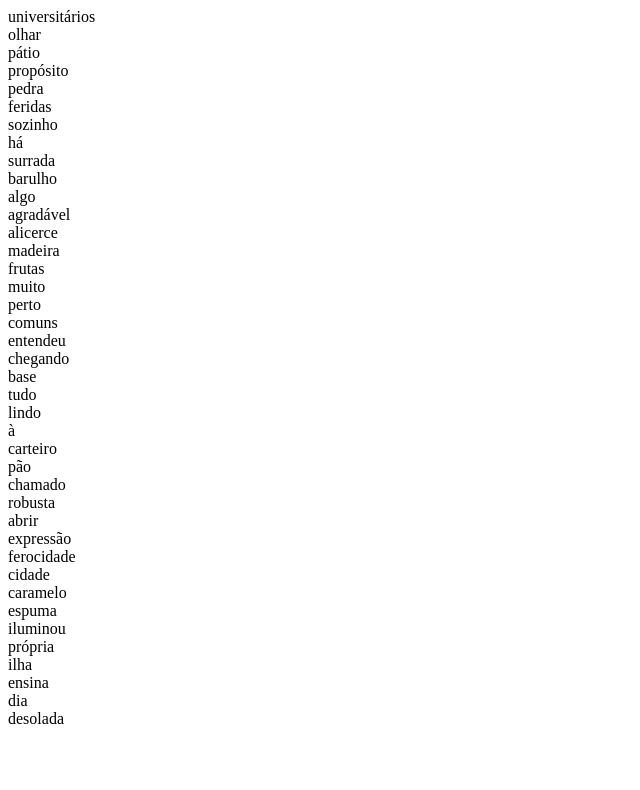
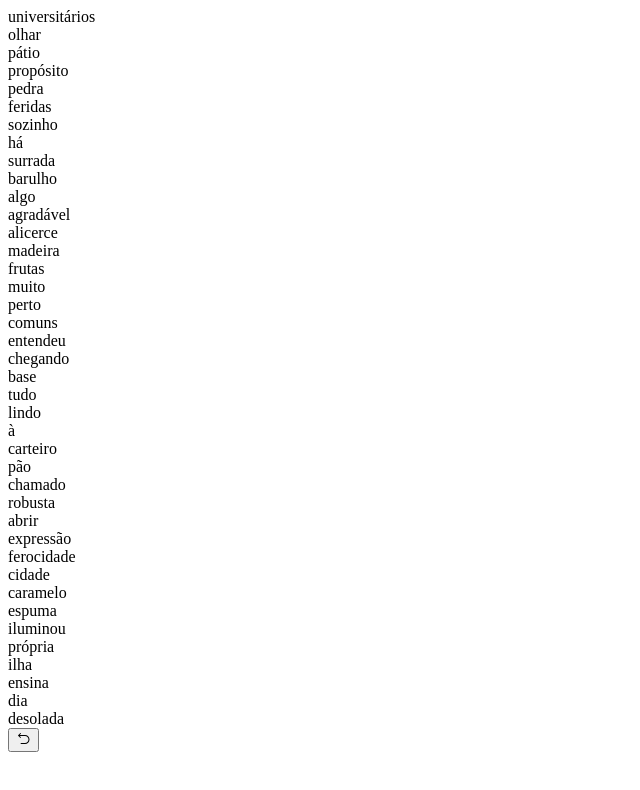
Before and after one commit to lucamqf/type-a-holic, a React (Vite) app: page / in a window 1280 px wide. Shown: the top 790 px of the page, without its empty margins (0-640 px from the left). Built offline with nearby package versions, Linux system fonts and the light colour scheme; the HTML template or start-up script is replaced by a standard one.

Commit message:
feat: timer functionality

```diff
--- a/src/App.tsx
+++ b/src/App.tsx
@@ -2,9 +2,18 @@ import { useState } from "react";
 import { useEventListener } from "./hooks/useEventListener";
 import { useWords } from "./hooks/useWords";
 import { cn } from "./lib/utils";
+import { useTimedGame } from "./hooks/useTimedGame";
+import { Button } from "./components/ui/button";
+import { ResetIcon } from "@radix-ui/react-icons";
+import { formatTime } from "./lib/formatTime";
 
 function App() {
   const { words, refreshWords } = useWords();
+  const { time, startGame, restartGame, hasGameStarted } = useTimedGame({
+    minutes: 1,
+    onReset: handleRestart,
+    onFinished: () => undefined,
+  });
 
   const [activeWord, setActiveWord] = useState(0);
   const [activeLetterInWord, setActiveLetterInWord] = useState(0);
@@ -16,6 +25,8 @@ function App() {
   useEventListener("keydown", handleKeyDown);
 
   function handleKeyPress(event: KeyboardEvent) {
+    if (!hasGameStarted) startGame();
+
     const shouldGoToNextWord = activeLetterInWord === words[activeWord].length;
 
     if (event.key === " " && shouldGoToNextWord) {
@@ -96,9 +107,23 @@ function App() {
     setActiveWord((prev) => prev + 1);
   }
 
+  function handleRestart() {
+    setActiveWord(0);
+    setActiveLetterInWord(0);
+    setIncorrectLetters([]);
+    refreshWords();
+  }
+
   return (
     <div className="flex h-screen w-screen flex-col items-center justify-center bg-neutral-900">
-      <div className="flex w-full max-w-[1200px] flex-wrap gap-x-2 gap-y-6 px-10">
+      <div className="flex w-full max-w-[1200px] flex-col items-center gap-5 px-10">
+        {hasGameStarted && (
+          <span className="self-start text-5xl font-semibold text-green-600">
+            {formatTime(time)}
+          </span>
+        )}
+
+        <div className="flex w-full flex-wrap gap-x-2 gap-y-6">
           {words.map((word, wordIndex) => {
             const letters = word.split("");
 
@@ -110,17 +135,19 @@ function App() {
                 {letters.map((letter, letterIndex) => {
                   const isPastLetter =
                     activeLetterInWord > letterIndex && isWordActive;
-                const isIncorrect = incorrectLetters.some(
-                  (letter) =>
-                    letter[0] === wordIndex && letter[1] === letterIndex
+
+                  const isIncorrect = incorrectLetters.find(
+                    ([incorrectWordIndex, incorrectLetterIndex]) =>
+                      incorrectLetterIndex === letterIndex &&
+                      incorrectWordIndex === wordIndex
                   );
 
                   return (
                     <span
                       key={letter + letterIndex}
                       className={cn([
-                      "font-body text-3xl font-medium text-gray-600",
-                      isPastLetter || isPastWord ? "text-green-600" : "",
+                        "font-body select-none text-3xl font-medium text-neutral-600",
+                        isPastLetter || isPastWord ? "text-green-700" : "",
                         isIncorrect ? "text-red-500" : "",
                       ])}
                     >
@@ -132,6 +159,14 @@ function App() {
             );
           })}
         </div>
+
+        <Button
+          className="group border-none bg-transparent shadow-none hover:bg-transparent"
+          onClick={restartGame}
+        >
+          <ResetIcon className="size-7 text-neutral-500 group-hover:text-neutral-200" />
+        </Button>
+      </div>
     </div>
   );
 }
--- a/src/hooks/useGame.ts
+++ b/src/hooks/useTimedGame.ts
@@ -2,23 +2,30 @@ import { useEffect, useState, useRef } from "react";
 import { MINUTE_IN_SECONDS } from "@/constants/time";
 
 interface IUseGame {
-  onReset(): void;
-  onFinished(): void;
+  minutes?: 1 | 3 | 5;
+  onReset?(): void;
+  onFinished?(): void;
 }
 
-export function useGame({ onReset, onFinished }: IUseGame) {
-  const [time, setTime] = useState(MINUTE_IN_SECONDS);
+export function useTimedGame({
+  minutes = 1,
+  onReset,
+  onFinished,
+}: IUseGame = {}) {
+  const rawTime = MINUTE_IN_SECONDS * minutes;
+
+  const [time, setTime] = useState(rawTime);
   const [hasGameStarted, setHasGameStarted] = useState(false);
   const timeoutRef = useRef<NodeJS.Timeout | null>(null);
 
   function restartGame() {
     endGame();
-    onReset();
+    onReset && onReset();
   }
 
   function finishGame() {
     endGame();
-    onFinished();
+    onFinished && onFinished();
   }
 
   const startGame = () => {
@@ -39,12 +46,12 @@ export function useGame({ onReset, onFinished }: IUseGame) {
       clearTimeout(timeoutRef.current);
       timeoutRef.current = null;
     }
-    setTime(MINUTE_IN_SECONDS);
+    setTime(rawTime);
     setHasGameStarted(false);
   }
 
   useEffect(() => {
-    if (!timeoutRef.current && time === MINUTE_IN_SECONDS) return;
+    if (!timeoutRef.current && time === rawTime) return;
 
     if (timeoutRef.current) {
       clearTimeout(timeoutRef.current);
```
Lines whose indentation alone changed are shown as unchanged.
